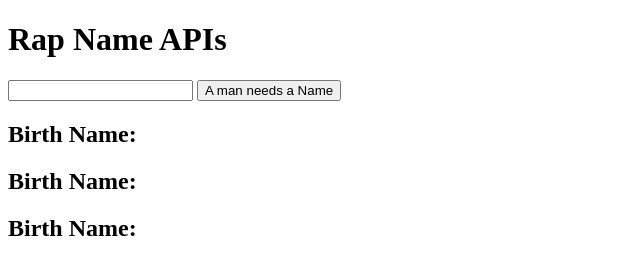
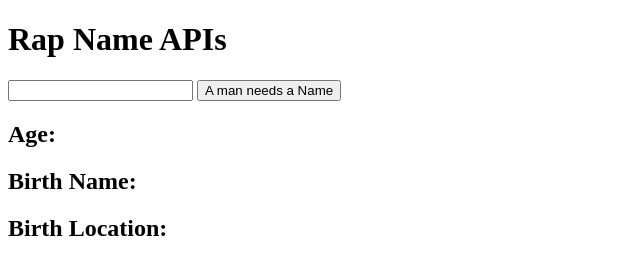
Before and after one commit to EricqyHan/apirefresher, a website: page index.html in a window 1280 px wide. Shown: the whole page, without its empty margins (0-640 px from the left). Drawn offline with Linux system fonts and the light colour scheme.

Commit message:
heroku updates

```diff
--- a/index.html
+++ b/index.html
@@ -11,9 +11,9 @@
    <h1>Rap Name APIs</h1>
    <input type="text">
    <button>A man needs a Name</button>
-   <h2>Birth Name: <span id="age"></span></h2>
+   <h2>Age: <span id="age"></span></h2>
    <h2>Birth Name: <span id="birthname"></span></h2>
-   <h2>Birth Name: <span id="birthlocation"></span></h2>
+   <h2>Birth Location: <span id="birthlocation"></span></h2>
    <h2></h2>
 </body>
 
```
